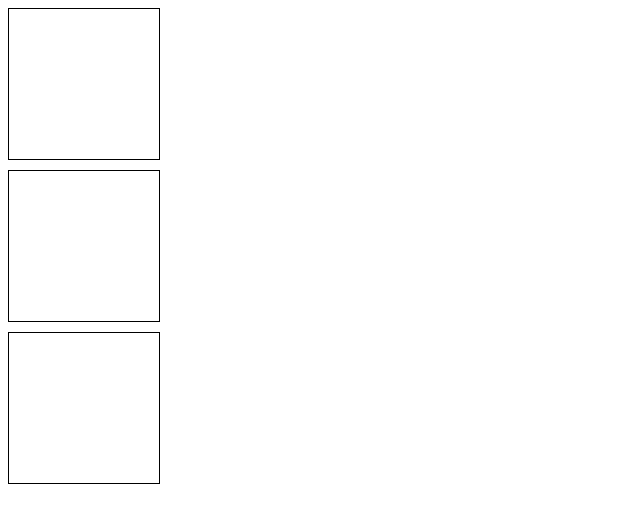
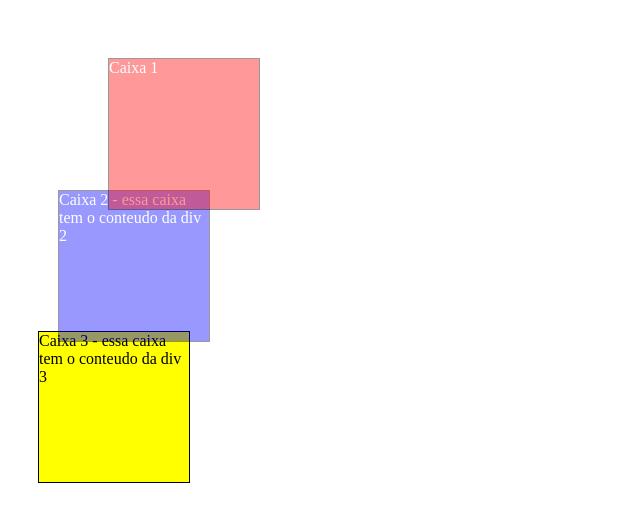
Before and after one commit to joaopmarins/DAW, a plain HTML site: page Posicionamento-CSS/index.html in a window 1280 px wide. Shown: the whole page, without its empty margins (0-640 px from the left). Drawn offline with Linux system fonts and the light colour scheme.

Commit message:
estudo do position relative, vendo a sobreposição de elementos

```diff
--- a/Posicionamento-CSS/index.html
+++ b/Posicionamento-CSS/index.html
@@ -8,8 +8,8 @@
 </head>
 <body>
     <div id="cx1">Caixa 1</div>
-    <div id="cx2">Caixa 2</div>
-    <div id="cx3">Caixa 3</div>
+    <div id="cx2">Caixa 2 - essa caixa tem o conteudo da div 2</div>
+    <div id="cx3">Caixa 3 - essa caixa tem o conteudo da div 3</div>
 
 
 </body>
--- a/Posicionamento-CSS/style.css
+++ b/Posicionamento-CSS/style.css
@@ -4,5 +4,28 @@ div{
     border: 1px solid black;
     margin-bottom: 10px;
     color: white;
-    position: static;
+    position: relative;
 }
+#cx1 {
+    background-color: red;
+    top: 50px;
+    left: 100px;
+    z-index: 3;
+    opacity: 0.4;
+}
+
+#cx2 {
+    top: 20px;
+    left: 50px;
+    background-color: blue;
+    z-index: 2;
+    opacity: 0.4;
+}
+
+#cx3 {
+    background-color: yellow;
+    color: black;
+    top: -1px;
+    left: 30px;
+    z-index: 1;
+}
```
